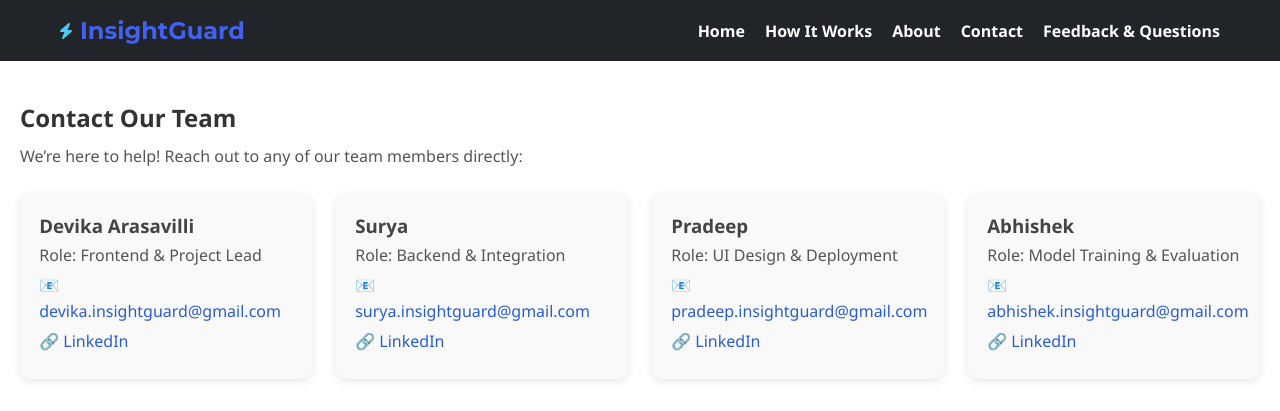
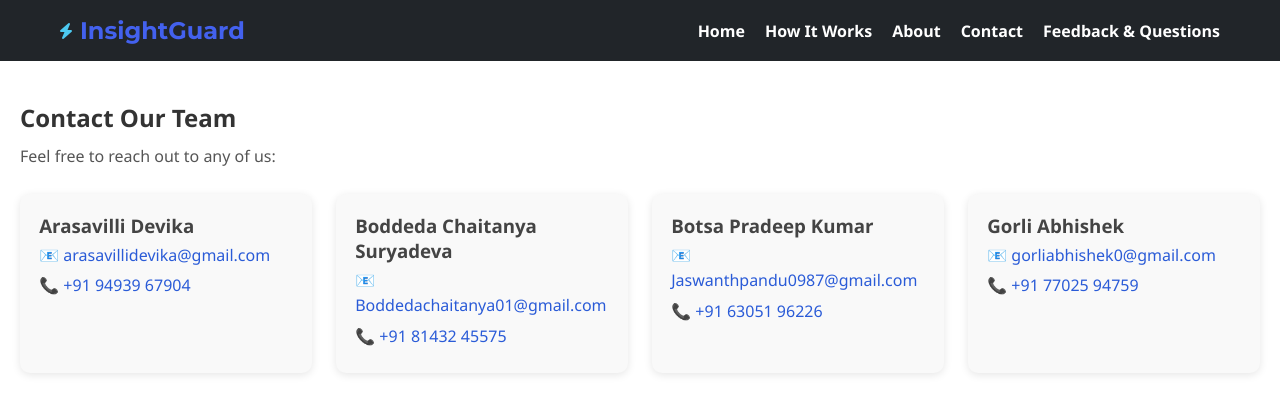
Before and after one commit to DevikaArasavilli/insulator_detect_app, a Flask app: page / in a window 1280 px wide, after a click on "Contact". Shown: the top 411 px of the page. Run offline with Flask 3, Linux system fonts and the light colour scheme.

Commit message:
Update contact section with new team details

```diff
--- a/templates/index.html
+++ b/templates/index.html
@@ -650,47 +650,41 @@ body {
       The system is scalable and adaptable for real-time deployment with drone image feeds and SCADA integrations in future versions.
     </p>
   </section>
-
-<!-- Contact Section -->
-<section id="contact" class="toggle-section">
+ <!-- Contact Section -->
+  <section id="contact" class="toggle-section">
   <h2>Contact Our Team</h2>
-  <p>We’re here to help! Reach out to any of our team members directly:</p>
+  <p>Feel free to reach out to any of us:</p>
 
   <div class="team-grid">
     <!-- Devika -->
     <div class="team-card">
-      <h3>Devika Arasavilli</h3>
-      <p>Role: Frontend & Project Lead</p>
-      <p>📧 <a href="mailto:devika.insightguard@gmail.com">devika.insightguard@gmail.com</a></p>
-      <p>🔗 <a href="https://linkedin.com/in/devika" target="_blank">LinkedIn</a></p>
+      <h3>Arasavilli Devika</h3>
+      <p>📧 <a href="mailto:arasavillidevika@gmail.com">arasavillidevika@gmail.com</a></p>
+      <p>📞 <a href="tel:+919493967904">+91 94939 67904</a></p>
     </div>
 
     <!-- Surya -->
     <div class="team-card">
-      <h3>Surya</h3>
-      <p>Role: Backend & Integration</p>
-      <p>📧 <a href="mailto:surya.insightguard@gmail.com">surya.insightguard@gmail.com</a></p>
-      <p>🔗 <a href="https://linkedin.com/in/surya" target="_blank">LinkedIn</a></p>
+      <h3>Boddeda Chaitanya Suryadeva</h3>
+      <p>📧 <a href="mailto:Boddedachaitanya01@gmail.com">Boddedachaitanya01@gmail.com</a></p>
+      <p>📞 <a href="tel:+918143245575">+91 81432 45575</a></p>
     </div>
 
     <!-- Pradeep -->
     <div class="team-card">
-      <h3>Pradeep</h3>
-      <p>Role: UI Design & Deployment</p>
-      <p>📧 <a href="mailto:pradeep.insightguard@gmail.com">pradeep.insightguard@gmail.com</a></p>
-      <p>🔗 <a href="https://linkedin.com/in/pradeep" target="_blank">LinkedIn</a></p>
+      <h3>Botsa Pradeep Kumar</h3>
+      <p>📧 <a href="mailto:Jaswanthpandu0987@gmail.com">Jaswanthpandu0987@gmail.com</a></p>
+      <p>📞 <a href="tel:+916305196226">+91 63051 96226</a></p>
     </div>
 
     <!-- Abhishek -->
     <div class="team-card">
-      <h3>Abhishek</h3>
-      <p>Role: Model Training & Evaluation</p>
-      <p>📧 <a href="mailto:abhishek.insightguard@gmail.com">abhishek.insightguard@gmail.com</a></p>
-      <p>🔗 <a href="https://linkedin.com/in/abhishek" target="_blank">LinkedIn</a></p>
+      <h3>Gorli Abhishek</h3>
+      <p>📧 <a href="mailto:gorliabhishek0@gmail.com">gorliabhishek0@gmail.com</a></p>
+      <p>📞 <a href="tel:+917702594759">+91 77025 94759</a></p>
     </div>
   </div>
-</section>
-
+  </section>
   <!-- Feedback Section -->
   <section id="feedback" class="toggle-section">
     <h2>Feedback & Questions</h2>
```
